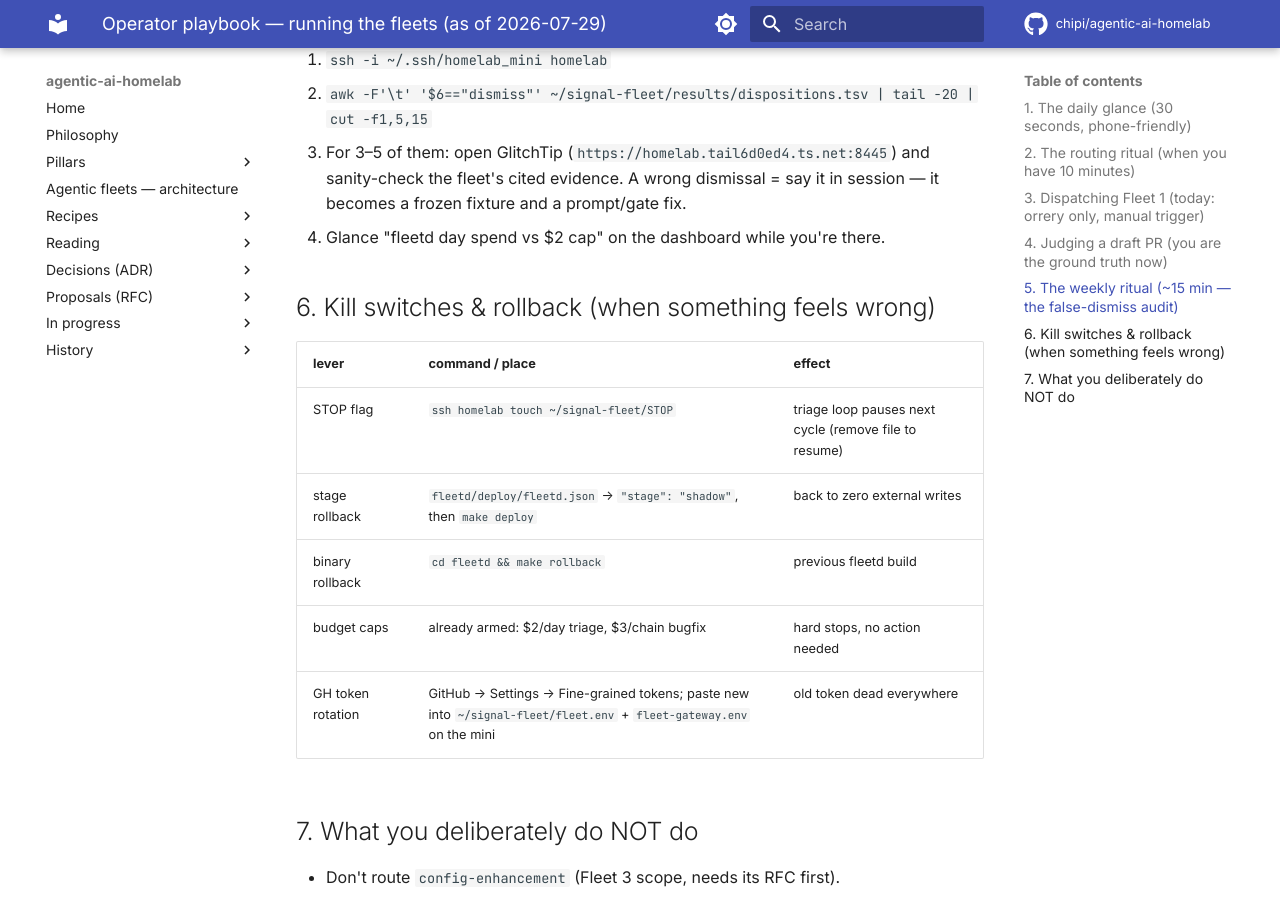
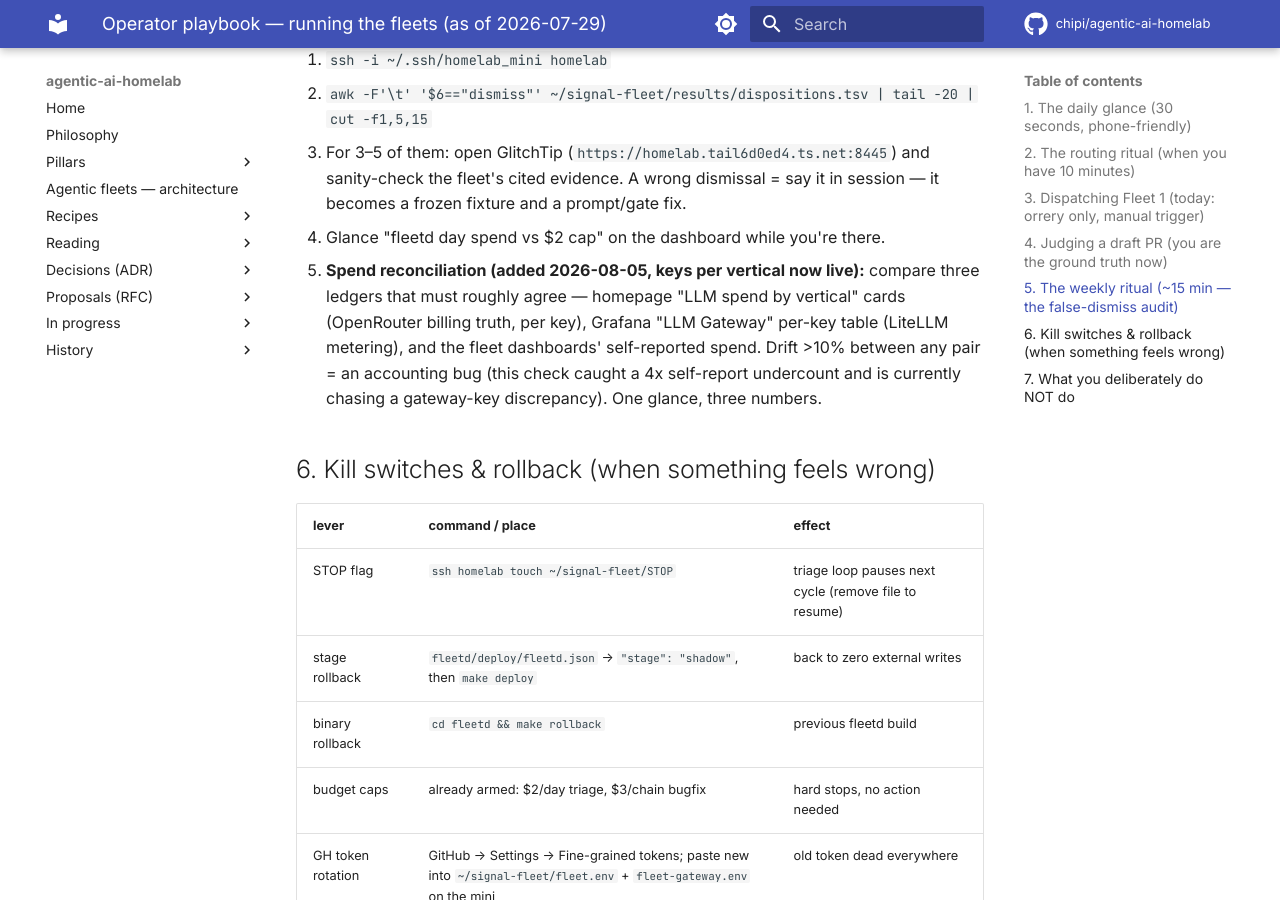
Before and after one commit to chipi/agentic-ai-homelab, an MkDocs documentation site: the page built from docs/wip/operator-playbook-fleets.md, in a window 1280 px wide and 900 px high, scrolled down 3135 px. Built offline with MkDocs 1.6.1 and Material for MkDocs 9.7.7, drawn with Linux system fonts in a browser that asks for light colours; comment, search, counter and statistics services are not loaded.

Commit message:
mini-metrics+homepage: per-vertical OpenRouter spend — collector, cards, ritual
openrouter-spend.sh (launchd, 10m): polls /auth/key per vertical key
(pi/opencode/gateway/podcast; keys in gitignored openrouter-verticals.env,
chmod 600) → openrouter_vertical_usd{vertical,window}. Homepage row 'LLM
spend by vertical' (month + lifetime per card). Weekly ritual gains the
three-ledger reconciliation step. First reading already flags a gateway
discrepancy to chase: OR bills $10.16 MTD vs LiteLLM metered ~$0.45.

Co-Authored-By: Claude Fable 5 <noreply@anthropic.com>
Claude-Session: https://claude.ai/code/session_01WThYGP2nTpVk4c44jcbBoZ

```diff
--- a/docs/wip/operator-playbook-fleets.md
+++ b/docs/wip/operator-playbook-fleets.md
@@ -115,6 +115,13 @@ The one thing no dashboard can verify: were the dismissals RIGHT?
    the fleet's cited evidence. A wrong dismissal = say it in session — it
    becomes a frozen fixture and a prompt/gate fix.
 4. Glance "fleetd day spend vs $2 cap" on the dashboard while you're there.
+5. **Spend reconciliation (added 2026-08-05, keys per vertical now live):**
+   compare three ledgers that must roughly agree — homepage "LLM spend by
+   vertical" cards (OpenRouter billing truth, per key), Grafana "LLM
+   Gateway" per-key table (LiteLLM metering), and the fleet dashboards'
+   self-reported spend. Drift >10% between any pair = an accounting bug
+   (this check caught a 4x self-report undercount and is currently chasing
+   a gateway-key discrepancy). One glance, three numbers.
 
 ## 6. Kill switches & rollback (when something feels wrong)
 
```
Also changed, not shown: 4 other files.
